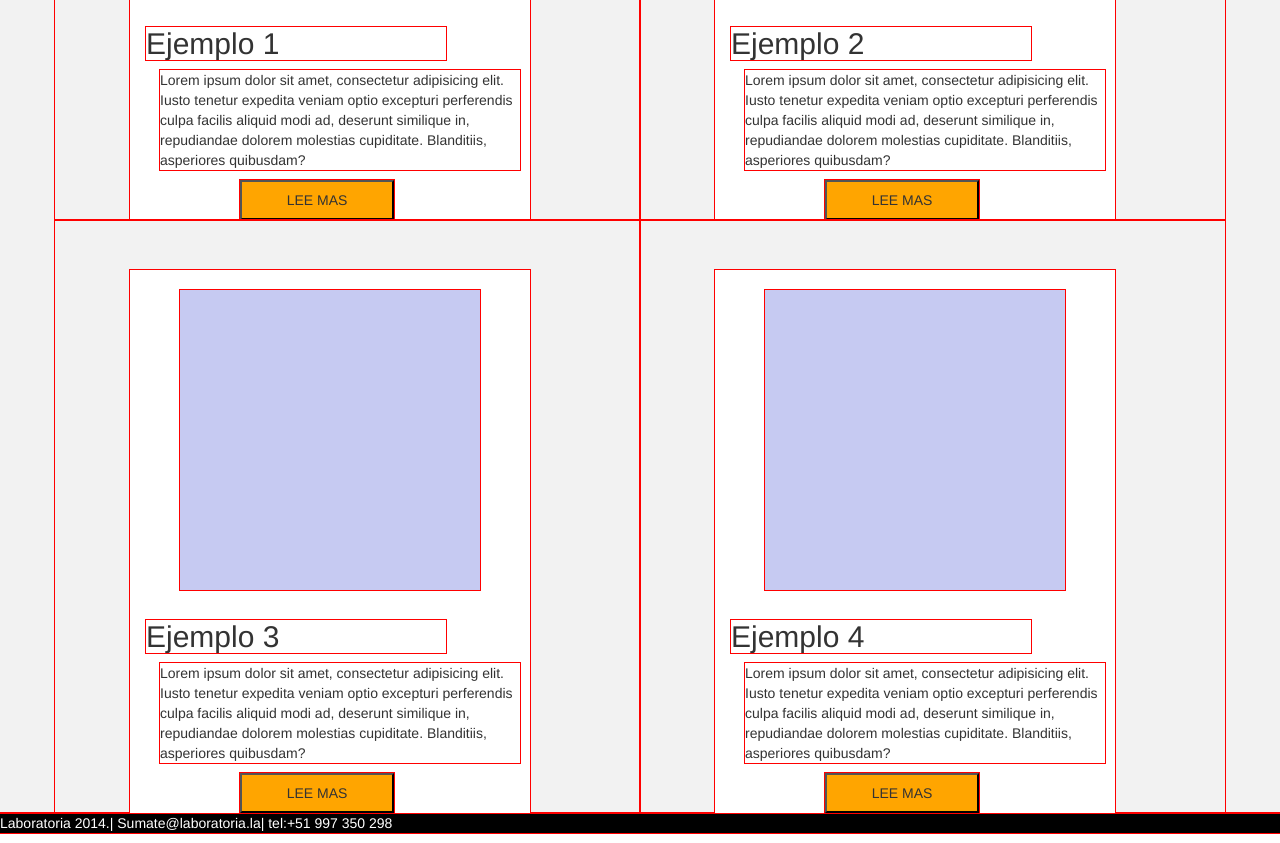
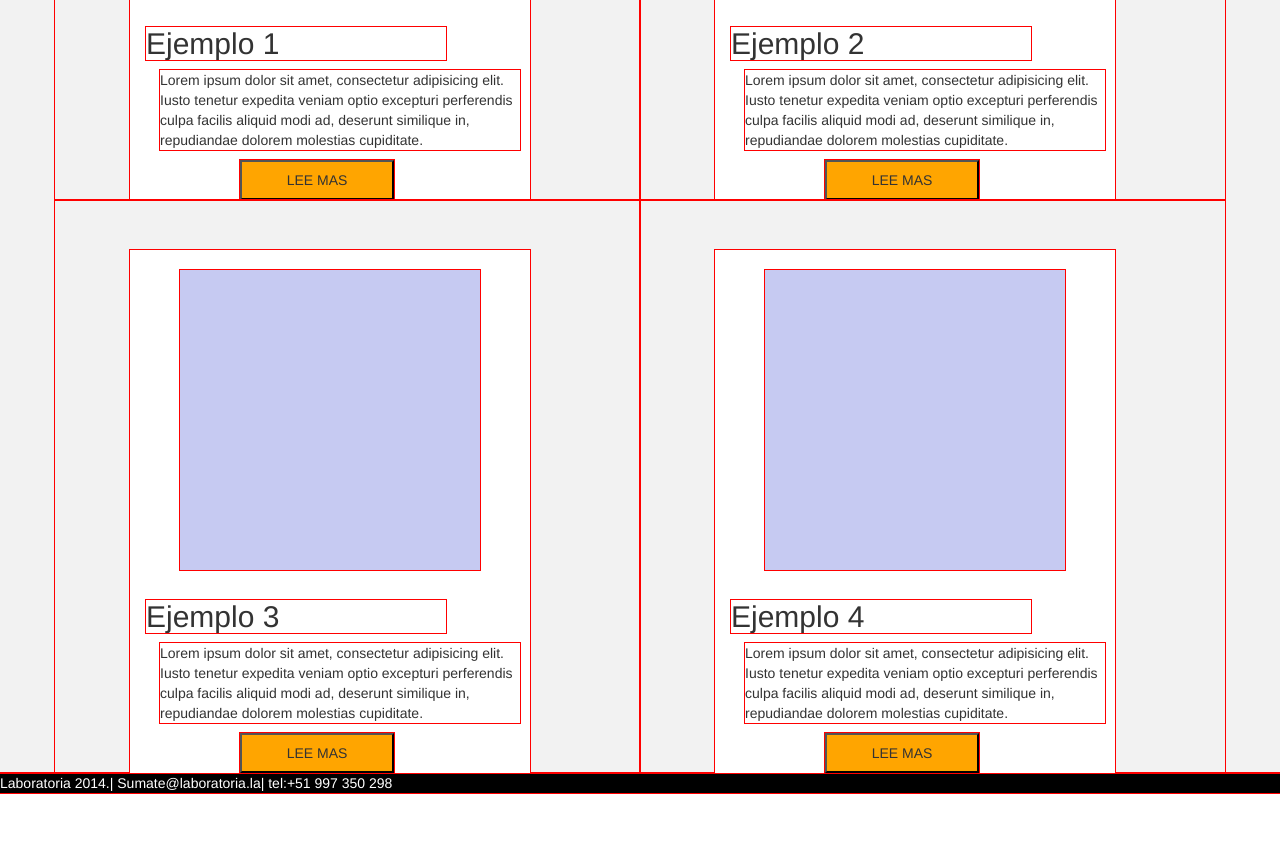
Before and after one commit to sayda1/-Mini, a plain HTML site: page index.html in a window 1280 px wide. Shown: the part 1023-1866 px from the top of the page. After the commit the page ends 1826 px from the top, so only its background shows below. Drawn offline with Linux system fonts and the light colour scheme.

Commit message:
casi terminado

```diff
--- a/index.html
+++ b/index.html
@@ -39,7 +39,7 @@
                     <div class="dentro">
                     </div>
                     <h2> Ejemplo 1</h2>
-                    <p> Lorem ipsum dolor sit amet, consectetur adipisicing elit. Iusto tenetur expedita veniam optio excepturi perferendis culpa facilis aliquid modi ad, deserunt similique in, repudiandae dolorem molestias cupiditate. Blanditiis, asperiores quibusdam?</p>
+                    <p> Lorem ipsum dolor sit amet, consectetur adipisicing elit. Iusto tenetur expedita veniam optio excepturi perferendis culpa facilis aliquid modi ad, deserunt similique in, repudiandae dolorem molestias cupiditate. </p>
                     <button>
                         LEE MAS
                     </button>
@@ -50,7 +50,7 @@
                      <div class="dentro">
                     </div>
                     <h2> Ejemplo 2</h2>
-                    <p> Lorem ipsum dolor sit amet, consectetur adipisicing elit. Iusto tenetur expedita veniam optio excepturi perferendis culpa facilis aliquid modi ad, deserunt similique in, repudiandae dolorem molestias cupiditate. Blanditiis, asperiores quibusdam?</p>
+                    <p> Lorem ipsum dolor sit amet, consectetur adipisicing elit. Iusto tenetur expedita veniam optio excepturi perferendis culpa facilis aliquid modi ad, deserunt similique in, repudiandae dolorem molestias cupiditate.</p>
                     <button>
                         LEE MAS
                     </button>
@@ -63,7 +63,8 @@
                    <div class="dentro">
                     </div>
                     <h2> Ejemplo 3</h2>
-                    <p> Lorem ipsum dolor sit amet, consectetur adipisicing elit. Iusto tenetur expedita veniam optio excepturi perferendis culpa facilis aliquid modi ad, deserunt similique in, repudiandae dolorem molestias cupiditate. Blanditiis, asperiores quibusdam?</p>
+                    <p> Lorem ipsum dolor sit amet, consectetur adipisicing elit. Iusto tenetur expedita veniam optio excepturi perferendis culpa facilis aliquid modi ad, deserunt similique in, repudiandae dolorem molestias cupiditate.
+                      </p>
                     <button>
                         LEE MAS
                     </button>
@@ -74,7 +75,7 @@
                     <div class="dentro">
                     </div>
                     <h2> Ejemplo 4</h2>
-                    <p> Lorem ipsum dolor sit amet, consectetur adipisicing elit. Iusto tenetur expedita veniam optio excepturi perferendis culpa facilis aliquid modi ad, deserunt similique in, repudiandae dolorem molestias cupiditate. Blanditiis, asperiores quibusdam?</p>
+                    <p> Lorem ipsum dolor sit amet, consectetur adipisicing elit. Iusto tenetur expedita veniam optio excepturi perferendis culpa facilis aliquid modi ad, deserunt similique in, repudiandae dolorem molestias cupiditate. </p>
                     <button>
                         LEE MAS
                     </button>
```
